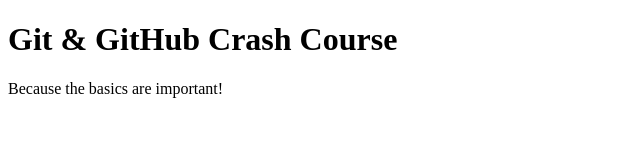
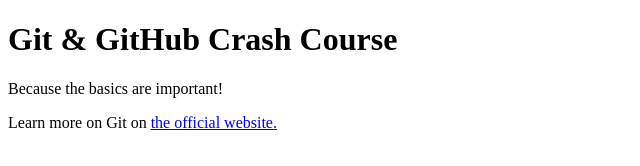
Before and after one commit to sharadv07/GitHub-crash-course, a plain HTML site: page index.html in a window 1280 px wide. Shown: the whole page, without its empty margins (0-640 px from the left). Drawn offline with Linux system fonts and the light colour scheme.

Commit message:
added link to git docs

```diff
--- a/index.html
+++ b/index.html
@@ -9,5 +9,6 @@
   <body>
     <h1>Git & GitHub Crash Course</h1>
     <p>Because the basics are important!</p>
+    <p>Learn more on Git on <a href=https://git-scm.com/book/en/v2>the official website.</a></p>
   </body>
 </html>
```
